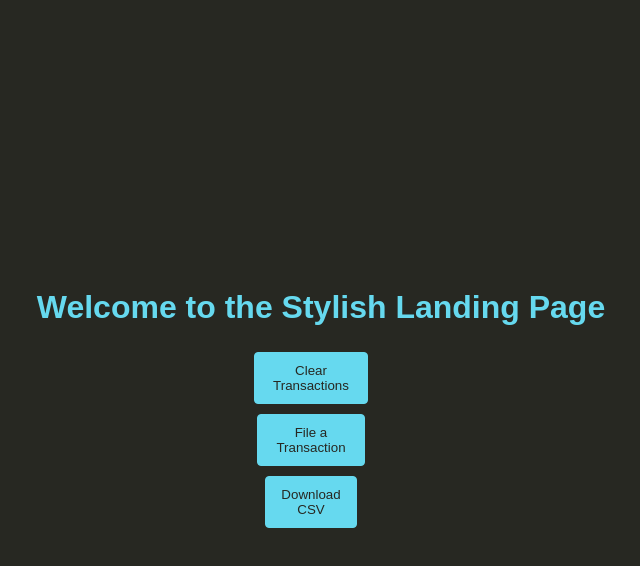
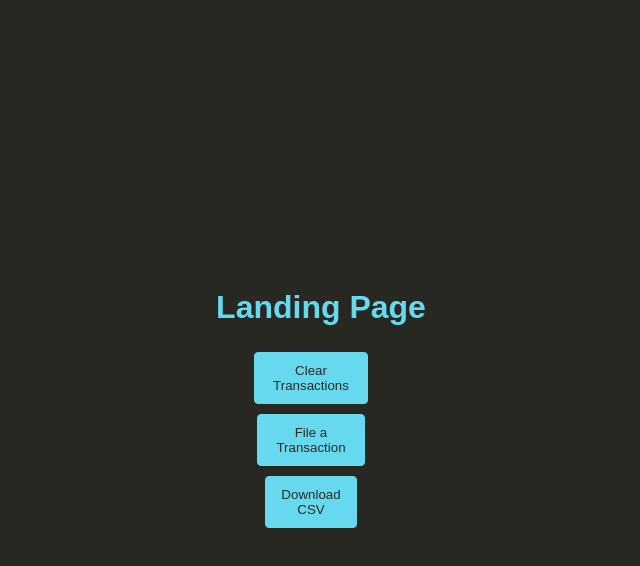
Before and after one commit to strangenerd/expense_tracker, a Flask app: page / in a window 1280 px wide. Shown: the top 566 px of the page, without its empty margins (319-959 px from the left). Run offline with Flask 2, Linux system fonts and the light colour scheme.

Commit message:
Initial commit 11

```diff
--- a/templates/landing_page.html
+++ b/templates/landing_page.html
@@ -7,7 +7,7 @@
     <link rel="stylesheet" href="{{ url_for('static', filename='style.css') }}">
 </head>
 <body>
-    <h1>Welcome to the Stylish Landing Page</h1>
+    <h1>Landing Page</h1>
     <div><a href="{{ url_for('clear_transactions') }}"><button>Clear Transactions</button></a></div>
     <div><a href="{{ url_for('submit') }}"><button>File a Transaction</button></a></div>
     <div><a href="{{ url_for('download_csv') }}"><button>Download CSV</button></a></div>
```
